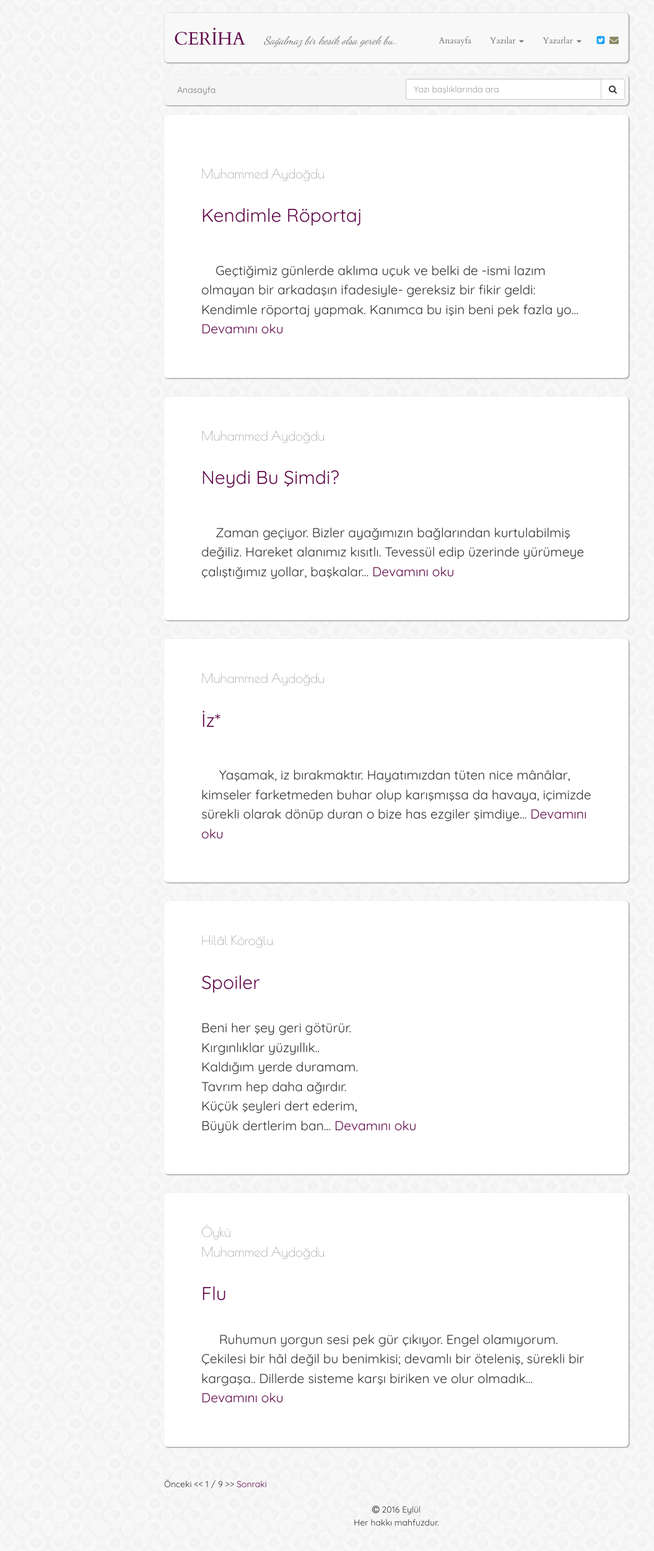
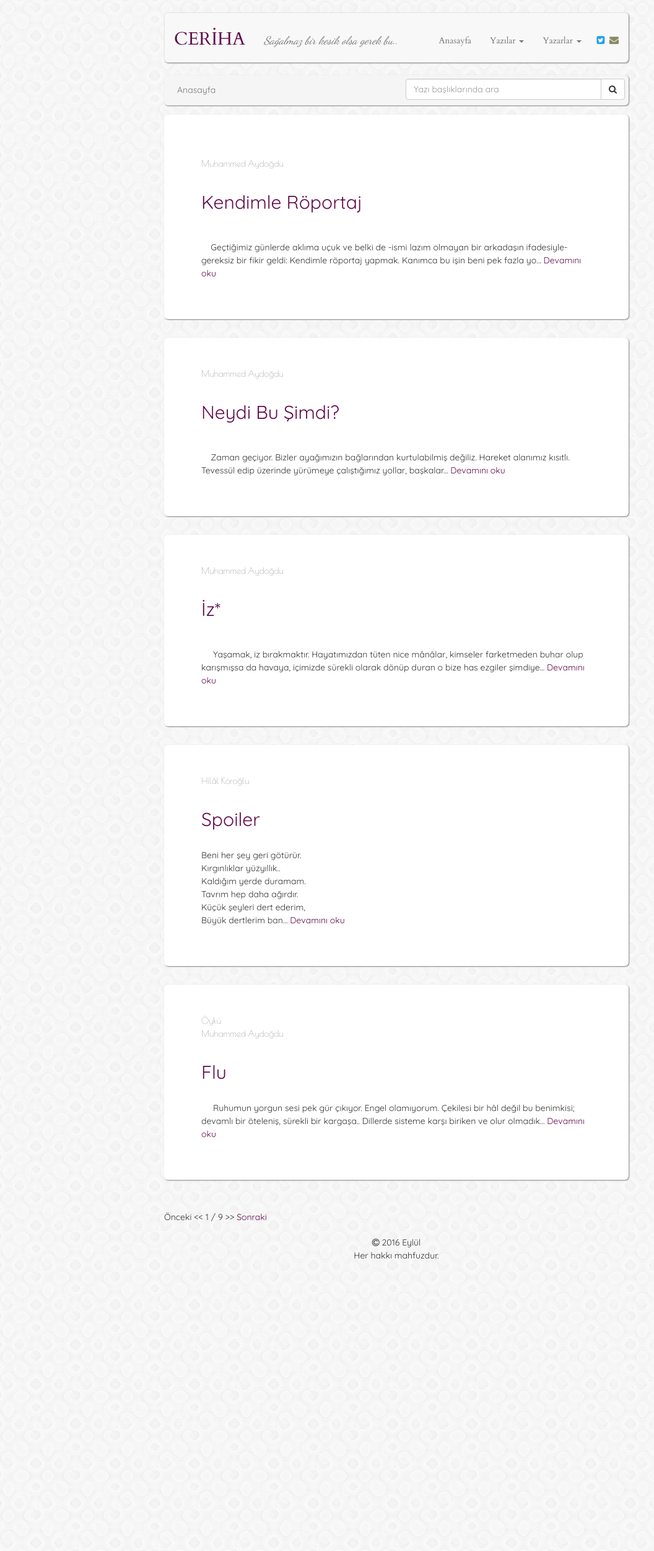
Before and after one commit to muhammedaydogdu/muhammedaydogdu.github.io, a Jekyll site: the page built from index.html, in a window 1280 px wide. Shown: the whole page at 62% size, without its empty margins (0-1056 px from the left). Built offline with Jekyll 4.4.1, drawn with Linux system fonts in a browser that asks for light colours; some web fonts are replaced; the list of posts is cut into pages by our own code; after the commit the page ends 2072 px from its top, so only the background shows below that.

Commit message:
Update style.css

```diff
--- a/css/style.css
+++ b/css/style.css
@@ -87,7 +87,7 @@ h2 {
 }
 
 .container .jumbotron p {
-  font-size: 14,5px;
+  font-size: 14px;
 }
 
 .data {
```
